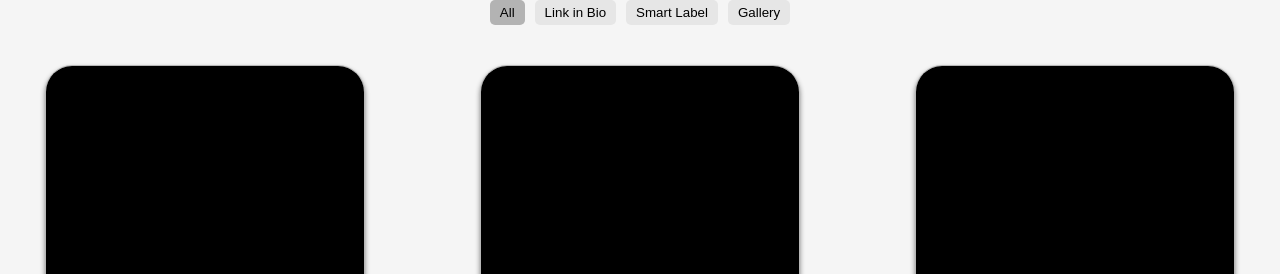
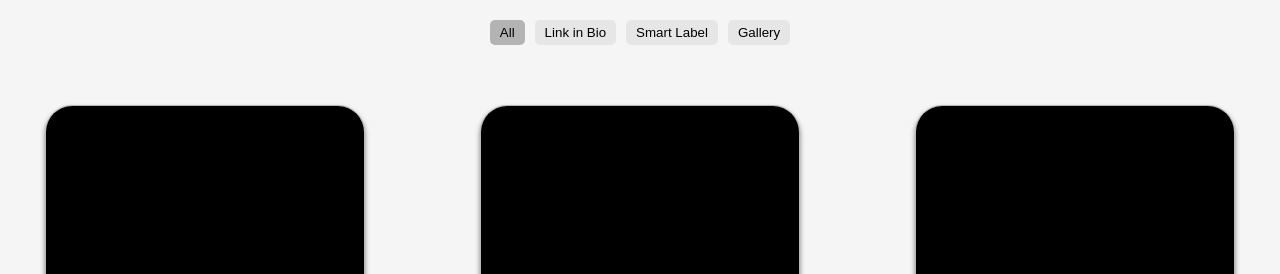
Before and after one commit to ebanux/explore, a plain HTML site: page index.html in a window 1280 px wide. Shown: the top 274 px of the page. Drawn offline with Linux system fonts and the light colour scheme.

Commit message:
Add margin top

```diff
--- a/styles.css
+++ b/styles.css
@@ -61,7 +61,7 @@ body {
 }
 
 .tag-filter {
-    margin: 0 5px;
+    margin: 20px 5px;
     padding: 5px 10px;
     background-color: #e6e6e6;
     border: none;
```
